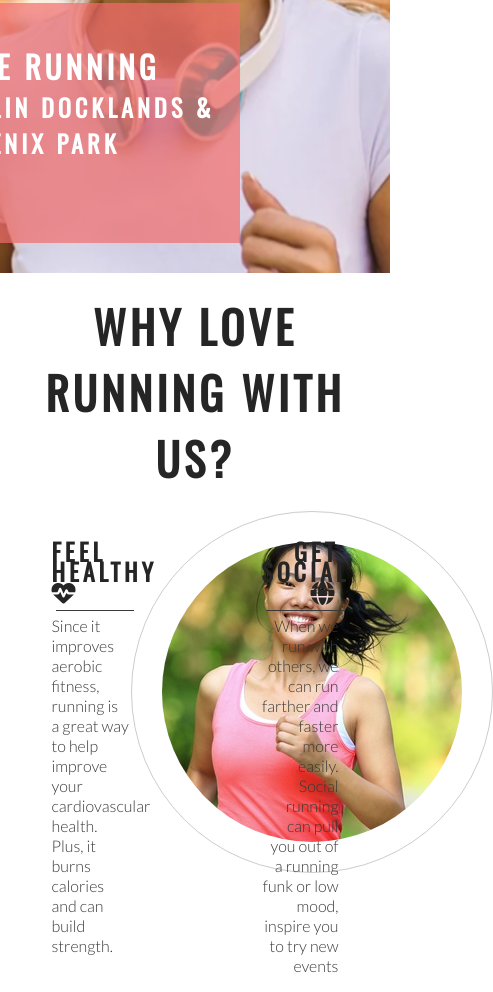
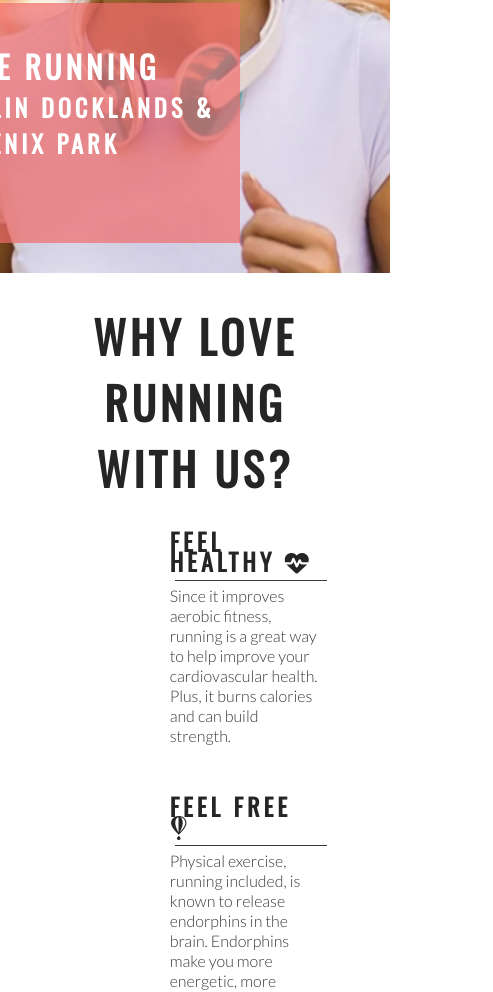
Before and after one commit to Rob-Mundy/love-running, a plain HTML site: page index.html in a window 390 px wide. Shown: the part 477-1469 px from the top of the page, 493 px wide, since content can reach past the window. Drawn offline with nearby package versions, Linux system fonts and the light colour scheme.

Commit message:
Add styles to club ethos section for max width 1200px

```diff
--- a/assets/css/style.css
+++ b/assets/css/style.css
@@ -249,3 +249,33 @@ footer {
 #photos > img {
     width: 100%;
 }
+
+/* media queries */
+
+/* for larger to medium screens from 1200px and down */
+
+@media screen and (max-width: 1200px) {
+    #club-ethos  {
+        width: 65%;
+        height: 1200px;
+        margin: 0 auto;
+    }
+
+    #welcome  {
+        padding: 30px 0;
+        margin: 0;
+    }
+
+    #left-about, #right-about  {
+        width: 100%;
+        float: left;
+        padding: 0;
+    }
+
+    #center-about  {
+        clear: both;
+        width: 100%;
+        float: left;
+        padding: 0;
+    }
+}
```
